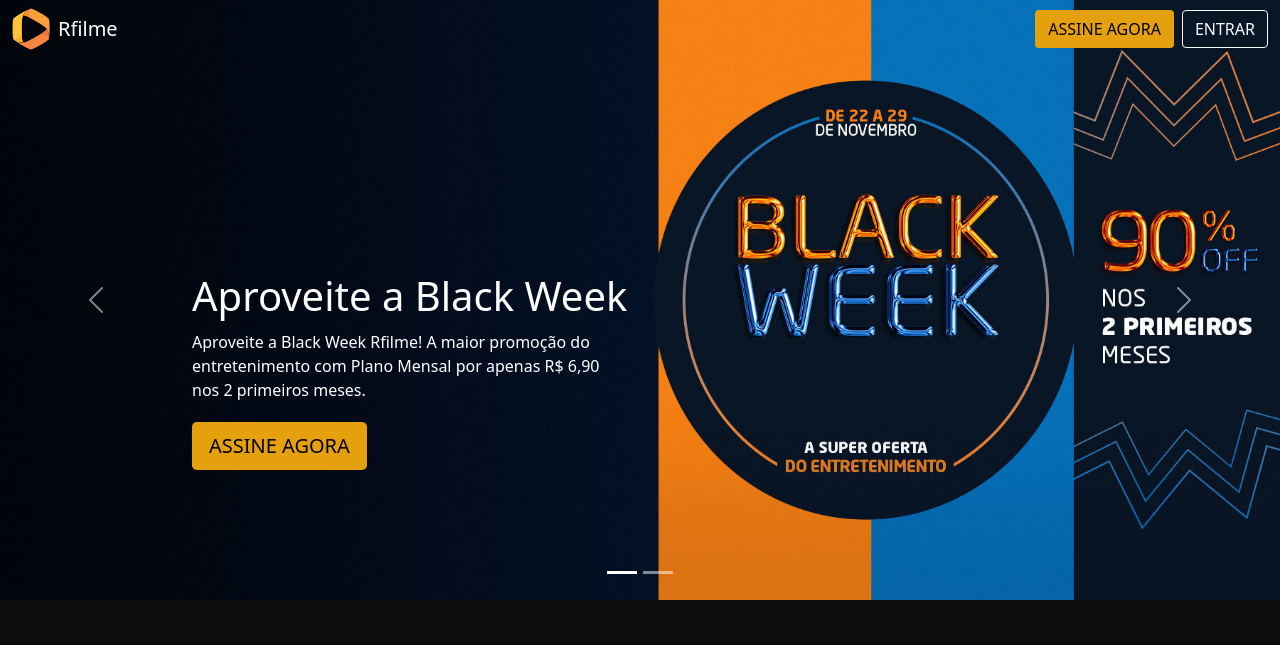
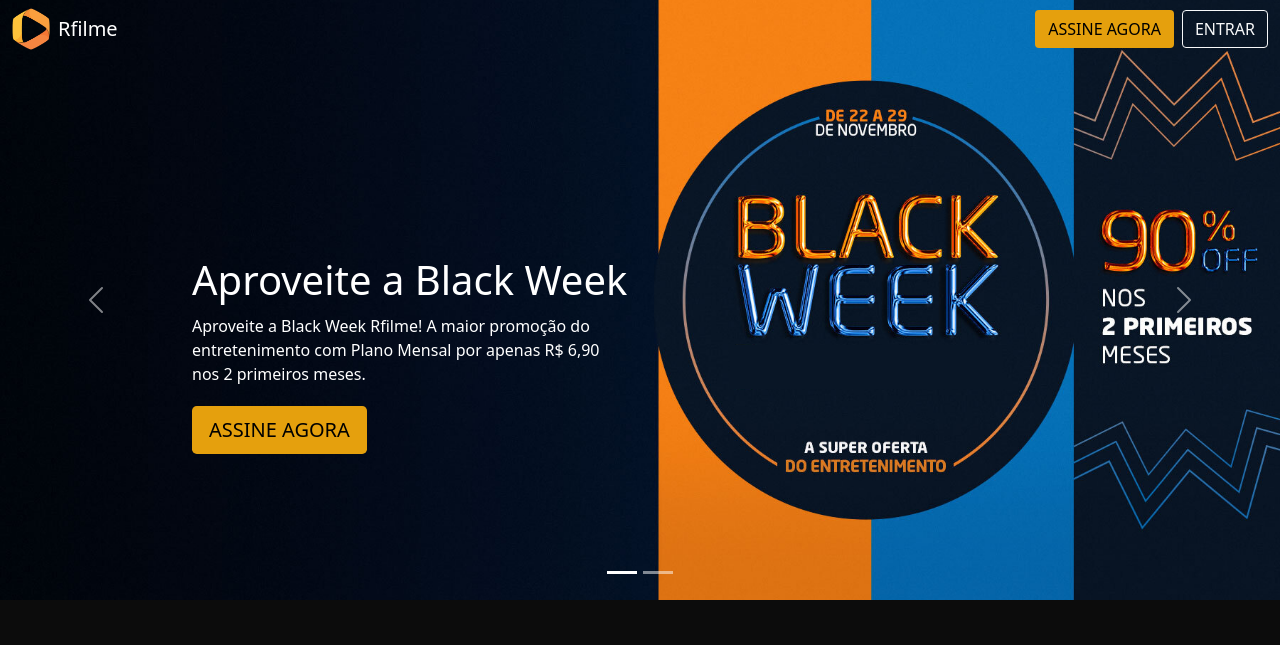
Before and after one commit to rafaellrossi/filmes, a plain HTML site: page index.html in a window 1280 px wide. Shown: the top 645 px of the page. Drawn offline with nearby package versions, Linux system fonts and the light colour scheme.

Commit message:
Update index.html

```diff
--- a/index.html
+++ b/index.html
@@ -47,7 +47,7 @@
         <div class="carousel-item active">
           <img src="img/bgblackweek.png" alt="blackweek" class="img-carousel">
           <div class="container">
-            <div class="carousel-caption text-start" style="bottom: 5.90rem;">
+            <div class="carousel-caption text-start" style="bottom: 6.90rem;">
               <h1 style="width: 50%; margin-bottom: 10px;">Aproveite a Black Week</h1>
               <div>Aproveite a Black Week Rfilme! A maior promoção do</div>
               <div style="width: 100%;">entretenimento com Plano Mensal por apenas R$ 6,90</div>
```
